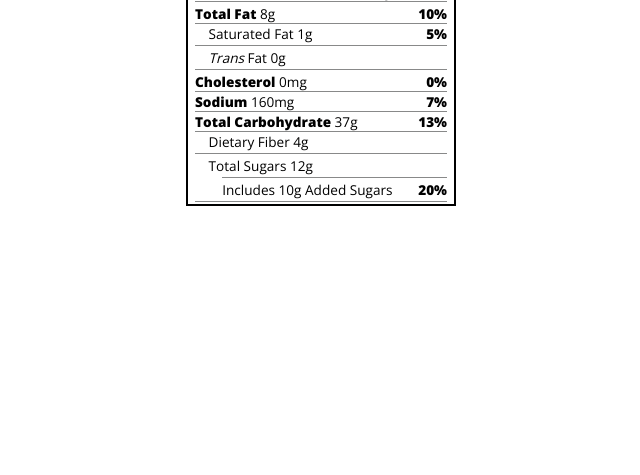
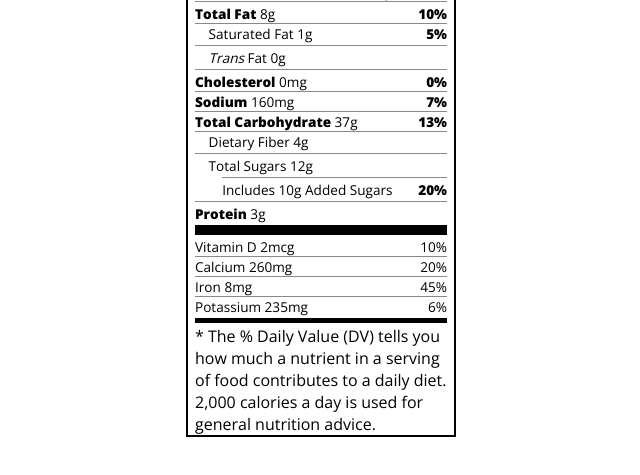
Before and after one commit to Raph3046/nutrition-label, a plain HTML site: page index.html in a window 1280 px wide. Shown: the part 201-676 px from the top of the page, without its empty margins (319-959 px from the left). Drawn offline with nearby package versions, Linux system fonts and the light colour scheme.

Commit message:
add the class divider md

```diff
--- a/index.html
+++ b/index.html
@@ -25,7 +25,7 @@
     <div class="daily-value sm-text">
       <p class="right bold no-divider">% Daily Value *</p>
       <div class="divider"></div>
-      <p><span class="bold">Total Fat</span> 8g<span class="bold right">10%</span></p>
+      <p><span class="bold">Total Fat</span> 8g <span class="bold right">10%</span></p>
       <p class="indent no-divider">Saturated Fat 1g <span class="bold right">5%</span></p>
       <div class="divider"></div>
       <p class="indent no-divider"><i>Trans</i> Fat 0g</p>
@@ -39,7 +39,15 @@
       <div class="divider dbl-indent"></div>
       <p class="dbl-indent no-divider">Includes 10g Added Sugars <span class="right bold">20%</span>
       <div class="divider"></div>
+      <p class="no-divider"><span class="bold">Protein</span> 3g</p>
+      <div class="divider lg"></div>
+      <p>Vitamin D 2mcg <span class="right">10%</span></p>
+      <p>Calcium 260mg <span class="right">20%</span></p>
+      <p>Iron 8mg <span class="right">45%</span></p>
+      <p class="no-divider">Potassium 235mg <span class="right">6%</span></p>
     </div>
+    <div class="divider md"></div>
+    <p class="note">* The % Daily Value (DV) tells you how much a nutrient in a serving of food contributes to a daily diet. 2,000 calories a day is used for general nutrition advice.</p>
   </div>
 </body>
 </html>
```
